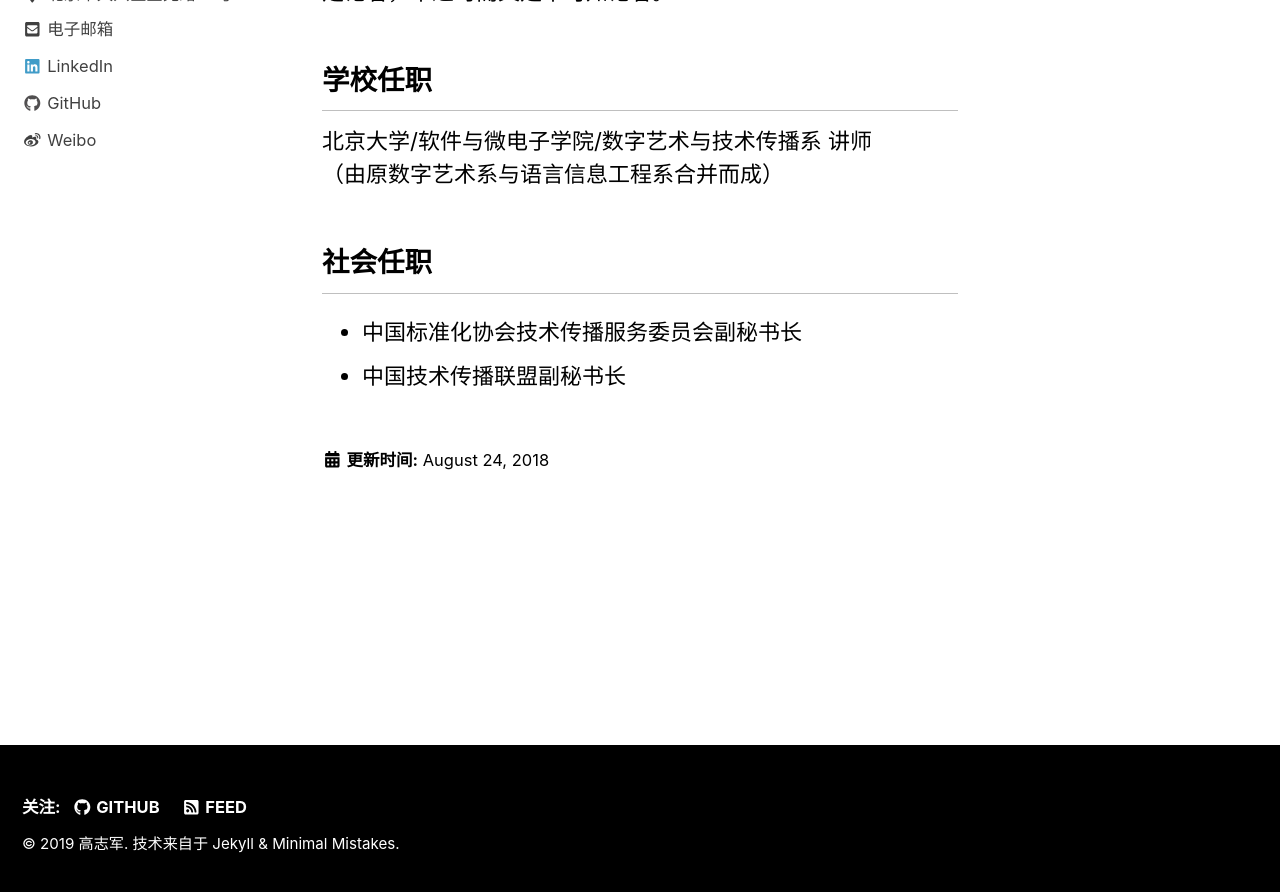
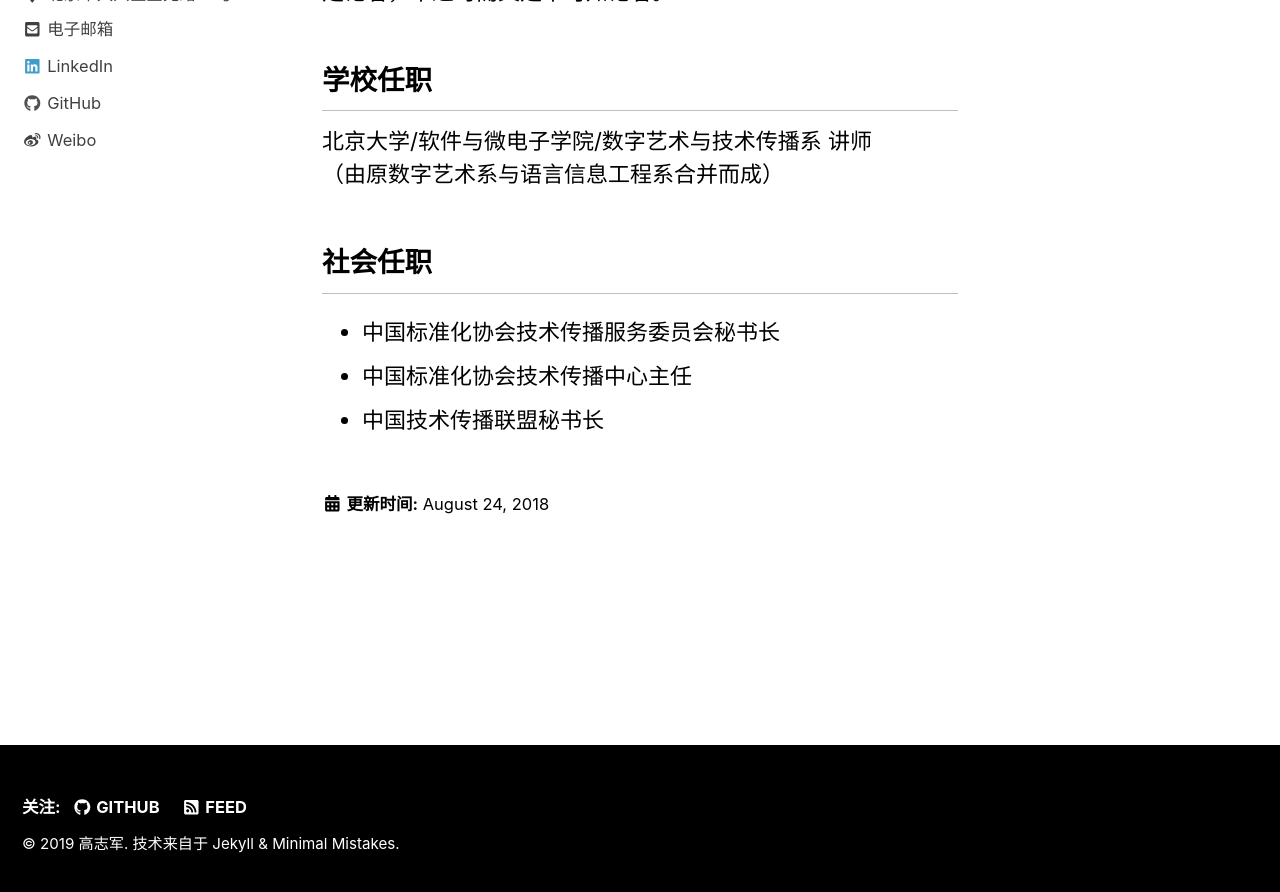
Before and after one commit to gaoyaoxin/gaozhijun-web, a Jekyll site: the page built from _pages/about.md, in a window 1280 px wide and 900 px high, scrolled down 253 px. Shown: the top 892 px of the window. Built offline with Jekyll 4.4.1, drawn with Linux system fonts in a browser that asks for light colours; nearby versions of some CDN libraries.

Commit message:
update positions

```diff
--- a/_pages/about.md
+++ b/_pages/about.md
@@ -15,5 +15,6 @@ author_profile: true
 
 ## 社会任职
 
-* 中国标准化协会技术传播服务委员会副秘书长
-* 中国技术传播联盟副秘书长
+* 中国标准化协会技术传播服务委员会秘书长
+* 中国标准化协会技术传播中心主任
+* 中国技术传播联盟秘书长
```
